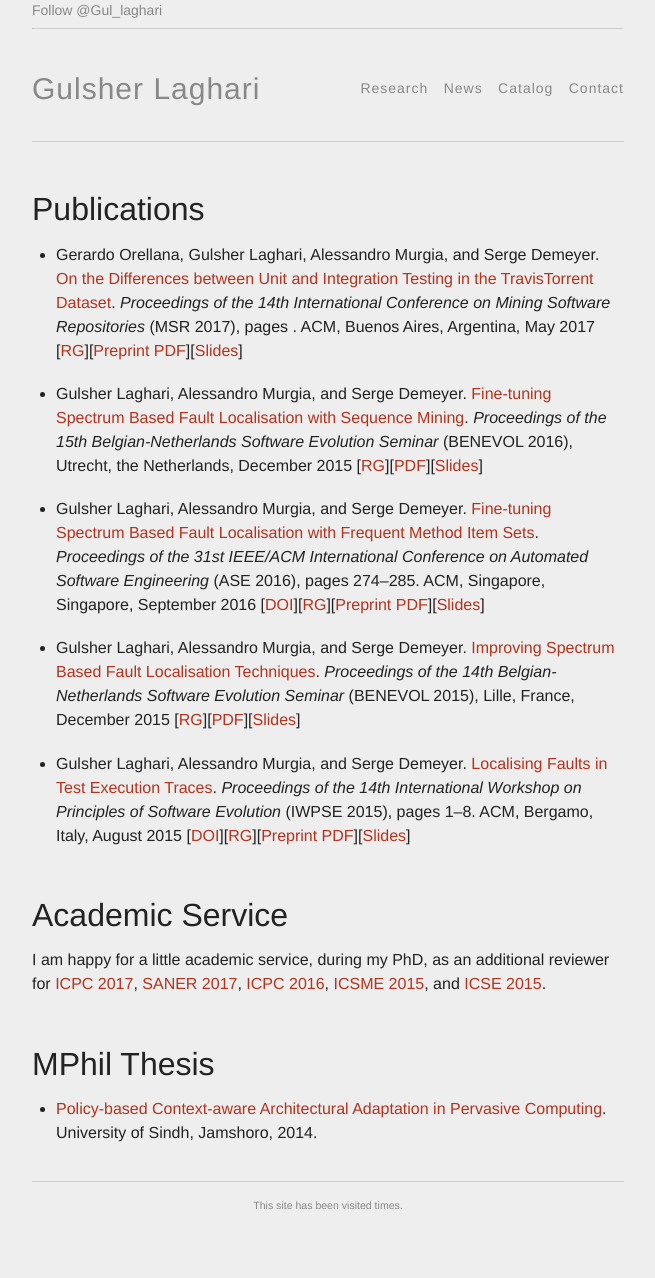
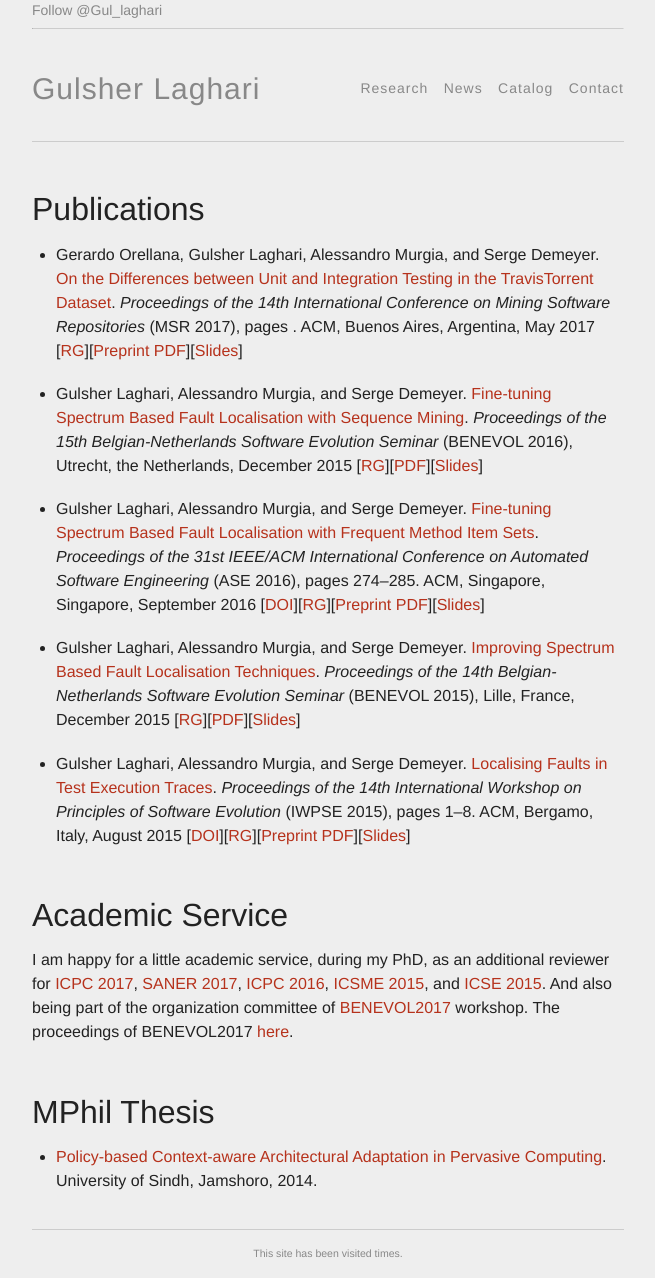
Before and after one commit to glaghari/glaghari.github.io, a Jekyll site: the page built from research.md, in a window 1280 px wide. Shown: the whole page, without its empty margins (312-967 px from the left). Built offline with Jekyll 4.4.1, drawn with Linux system fonts in a browser that asks for light colours; comment, search, counter and statistics services are not loaded; before the commit the page ends 1230 px from its top, so only the background shows below that.

Commit message:
BENEVOL update

```diff
--- a/_data/news.yml
+++ b/_data/news.yml
@@ -1,3 +1,6 @@
+- title: "We organized the [BENEVOL2017](http://ansymore.uantwerpen.be/events/BENEVOL2017) workshop."
+  date:  "Dec, 2017"
+
 - title: "Our paper \"On the Use of Sequence Mining within Spectrum Based Fault Localisation\" accepted for the Software Verification and Testing at SAC 2018."
   date:  "Nov, 2017"
 
--- a/research.md
+++ b/research.md
@@ -16,6 +16,7 @@ title: Research
 # Academic Service
 
 I am happy for a little academic service, during my PhD, as an additional reviewer for [ICPC 2017](https://www.computer.org/csdl/proceedings/icpc/2017/0535/00/0535z015.pdf), [SANER 2017](https://www.computer.org/csdl/proceedings/saner/2017/5501/00/07884601.pdf), [ICPC 2016](https://www.computer.org/csdl/proceedings/icpc/2016/1428/00/07503703.pdf), [ICSME 2015](https://www.computer.org/csdl/proceedings/icsme/2015/7532/00/07332445.pdf), and [ICSE 2015](https://www.computer.org/csdl/proceedings/icse/2015/1934/01/1934z037.pdf).
+And also being part of the organization committee of [BENEVOL2017](http://ansymore.uantwerpen.be/events/BENEVOL2017) workshop. The proceedings of BENEVOL2017 [here](http://ceur-ws.org/Vol-2047/).
 
 # MPhil Thesis
 * [Policy-based Context-aware Architectural Adaptation in Pervasive Computing](../docs/MPhil_thesis.pdf).
```
